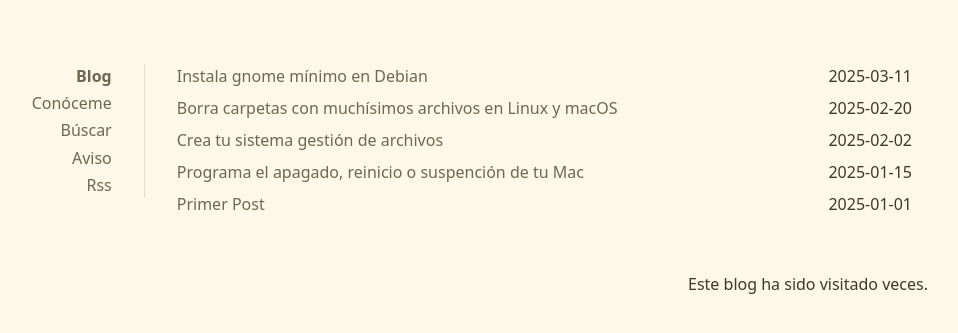
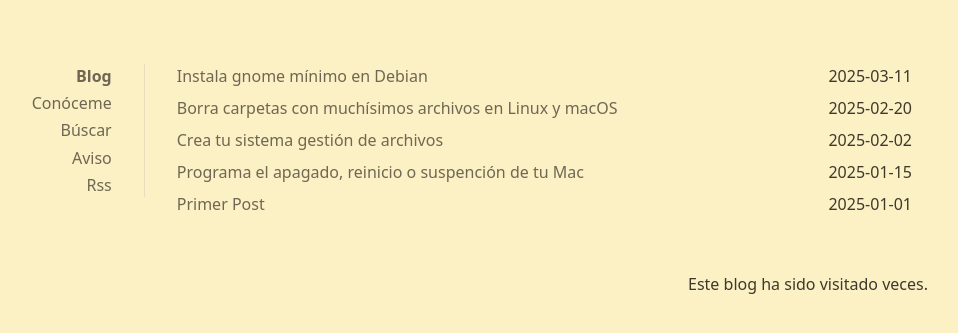
Before and after one commit to andriuzha/andriuzha.github.io, a Jekyll site: the page built from index.html, in a window 1280 px wide. Shown: the top 333 px of the page, without its empty margins (176-1134 px from the left). Built offline with Jekyll 4.4.1, drawn with Linux system fonts in a browser that asks for light colours; comment, search, counter and statistics services are not loaded.

Commit message:
Update _main.scss

```diff
--- a/_sass/_main.scss
+++ b/_sass/_main.scss
@@ -1,5 +1,5 @@
 // ===== Paleta cálida del blog =====
-$bg:           #fdf8e7; // fondo crema/amarillo muy suave
+$bg:           #fcf0c5; // fondo crema/amarillo muy suave
 $fg:           #3d392b; // texto gris cálido
 $muted:        #6f6752; // enlaces y elementos secundarios
 $surface:      #f3ecd4; // bloques de código
```
